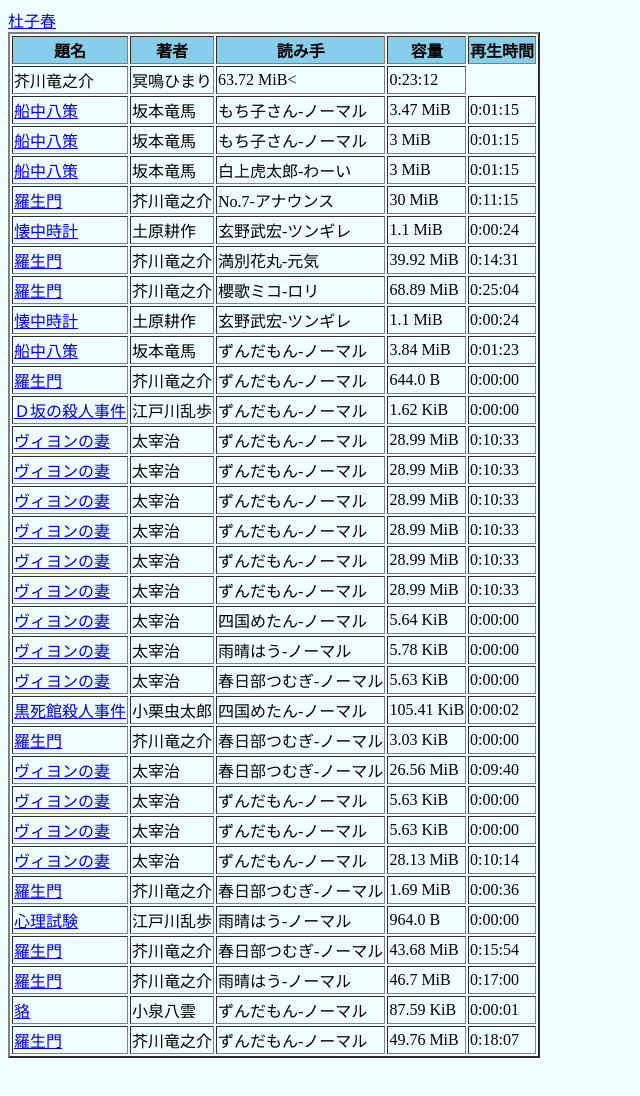
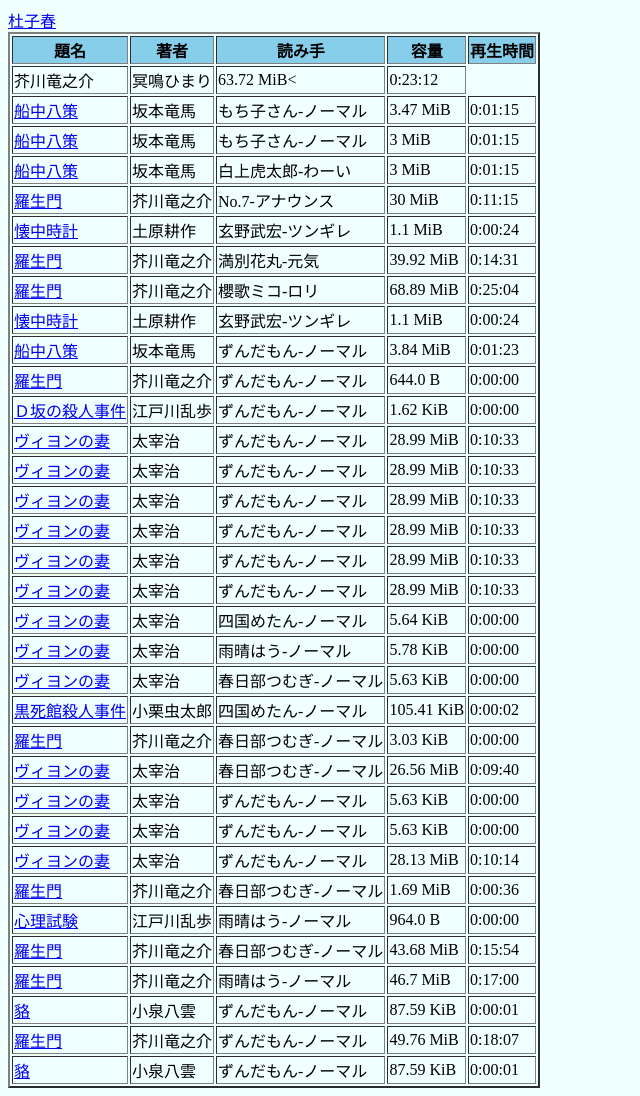
Before and after one commit to SoumaCoffee/soumacoffee.github.io, a plain HTML site: page index.html in a window 1280 px wide. Shown: the whole page, without its empty margins (0-640 px from the left). Before the commit the page ends 1066 px from the top, so only its background shows below. Drawn offline with Linux system fonts and the light colour scheme.

Commit message:
Update html add content

```diff
--- a/index.html
+++ b/index.html
@@ -37,4 +37,5 @@
 <tr><td><a href="https://drive.google.com/uc?export=download&id=1PM_I5-leg8nNH9Q4eS85X6aSUl9zn4fe">羅生門</a></td><td>芥川竜之介</td><td>雨晴はう-ノーマル</td><td>46.7 MiB</td><td>0:17:00</td></tr>
 <tr><td><a href="https://drive.google.com/uc?export=download&id=155pTaKmtoqvImjY98VJ9A608BIRuv0e2">貉</a></td><td>小泉八雲</td><td>ずんだもん-ノーマル</td><td>87.59 KiB</td><td>0:00:01</td></tr>
 <tr><td><a href="https://drive.google.com/uc?export=download&id=10wEqiN-FUJalzxNBlaBPWTlBrYmo66Z2">羅生門</a></td><td>芥川竜之介</td><td>ずんだもん-ノーマル</td><td>49.76 MiB</td><td>0:18:07</td></tr>
+<tr><td><a href="https://drive.google.com/uc?export=download&id=1x0tzfT8lW1s0pv8d5IcViUJqCQPFdBsg">貉</a></td><td>小泉八雲</td><td>ずんだもん-ノーマル</td><td>87.59 KiB</td><td>0:00:01</td></tr>
 </table></body></html>
```
